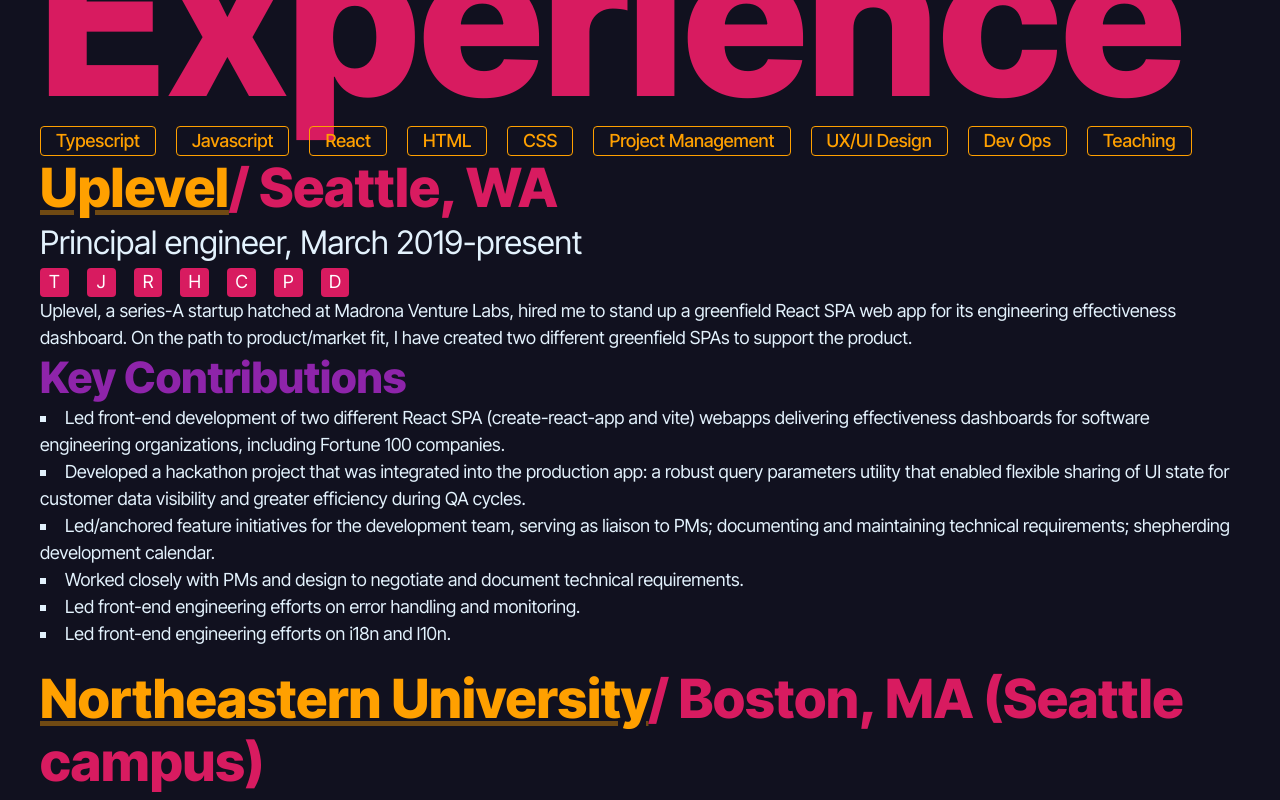
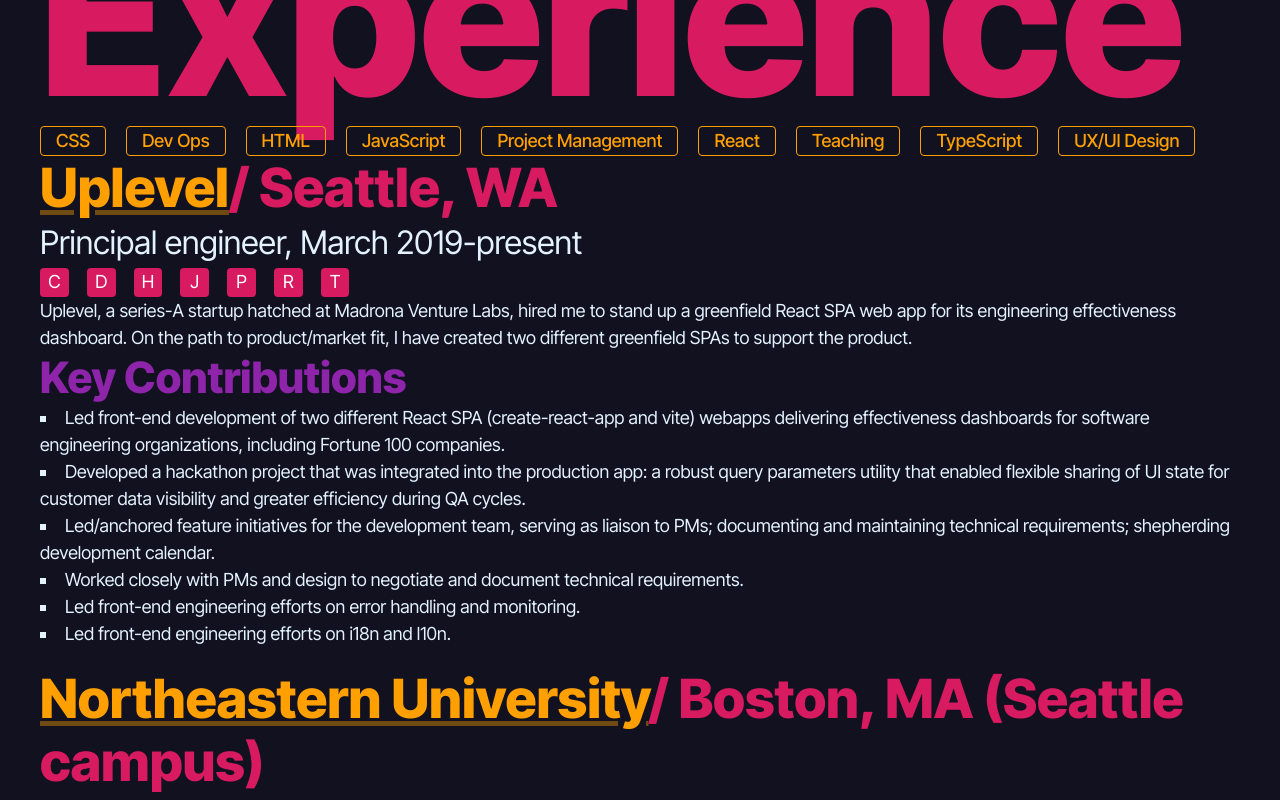
Before and after one commit to rethwyll/portfolio-app, a React (Vite) app: page /experience in a window 1280 px wide. Shown: the part 340-1140 px from the top of the page. Built offline with nearby package versions, Linux system fonts and the light colour scheme.

Commit message:
no display on experience list

```diff
--- a/public/locales/en/experience.json
+++ b/public/locales/en/experience.json
@@ -1,3 +1,4 @@
 {
-  "present": "present"
+  "present": "present",
+  "no-matches": "Sorry, none of my experiences match that combination of skills."
 }
--- a/public/locales/en/skills.json
+++ b/public/locales/en/skills.json
@@ -6,8 +6,8 @@
   "ux": "UX",
   "project": "Project Management",
   "communication": "Communication and Facilitation",
-  "typescript": "Typescript",
-  "javascript": "Javascript",
+  "typescript": "TypeScript",
+  "javascript": "JavaScript",
   "react": "React",
   "html": "HTML",
   "css": "CSS",
--- a/src/components/ExperienceList.tsx
+++ b/src/components/ExperienceList.tsx
@@ -1,6 +1,6 @@
 import { ReactElement } from "react";
 import { styled } from "@mui/material/styles";
-import { isEmpty, intersection } from "lodash";
+import { isEmpty, intersection, compact } from "lodash";
 
 // components
 import { NavLink } from "react-router-dom";
@@ -11,6 +11,8 @@
 
 // stores
 import { useSkillsStore } from "../stores/skillsStore";
+import { useTranslation } from "react-i18next";
+import { Typography } from "@mui/material";
 
 // styled components
 const ExperienceItems = styled("ul")`
@@ -30,11 +32,10 @@
 };
 
 const ExperienceList = ({ num }: Props): ReactElement | null => {
+  const { t } = useTranslation();
   const currentSkills = useSkillsStore(state => (num ? [] : state.skills));
-  return (
-    <>
-      <ExperienceItems>
-        {data
+  const listDisplay = compact(
+    data
       .slice(0, num)
       .map(d =>
         isEmpty(currentSkills) ||
@@ -42,8 +43,17 @@
           currentSkills.length ? (
           <Item key={d.name} experienceItem={d} />
         ) : null
+      )
+  );
+  return (
+    <>
+      {listDisplay.length ? (
+        <ExperienceItems>{listDisplay}</ExperienceItems>
+      ) : (
+        <Typography variant="body1" component="p">
+          {t("no-matches", { ns: "experience" })}
+        </Typography>
       )}
-      </ExperienceItems>
       {num ? <NavLink to="/experience">All experience</NavLink> : null}
     </>
   );
--- a/src/components/ExperienceListItem.tsx
+++ b/src/components/ExperienceListItem.tsx
@@ -19,6 +19,9 @@
 
 const ExperienceListItem = ({ className, experienceItem }: Props) => {
   const { t } = useTranslation();
+  const sortedTranslatedSkills = experienceItem.skills
+    .map(s => t(s, { ns: "skills" }))
+    .sort();
   return (
     <li className={className}>
       <header>
@@ -59,10 +62,10 @@
         </Typography>
       </header>
       <ul className="experience-skills-list">
-        {experienceItem.skills.map(s => (
-          <Tooltip title={t(s, { ns: "skills" })}>
+        {sortedTranslatedSkills.map(s => (
+          <Tooltip title={s}>
             <Avatar key={s} variant="rounded">
-              {t(s, { ns: "skills" })[0]}
+              {s[0]}
             </Avatar>
           </Tooltip>
         ))}
--- a/src/components/SkillsFilter.tsx
+++ b/src/components/SkillsFilter.tsx
@@ -11,6 +11,7 @@
 
 // stores
 import { useSkillsStore } from "../stores/skillsStore";
+import { sortBy } from "lodash";
 
 // styled components
 const Container = styled("ul")`
@@ -28,6 +29,10 @@
   const { t } = useTranslation();
   const currentSkills = useSkillsStore(state => state.skills);
   const updateSkills = useSkillsStore(state => state.updateSkills);
+  const sortedTranslatedSkills = sortBy(
+    skills.map(s => [s, t(s, { ns: "skills" })]),
+    e => e[0]
+  );
 
   const onClickSkill = (skill: string) => {
     const updatedSkills = currentSkills.includes(skill)
@@ -38,13 +43,13 @@
 
   return (
     <Container id="skills-filter">
-      {skills.map(s => (
+      {sortedTranslatedSkills.map(([s, translated]) => (
         <li key={s}>
           <StyledButton
             onClick={() => onClickSkill(s)}
             variant={currentSkills.includes(s) ? "contained" : "outlined"}
           >
-            {t(s, { ns: "skills" })}
+            {translated}
           </StyledButton>
         </li>
       ))}
```
Lines whose indentation alone changed are shown as unchanged.
